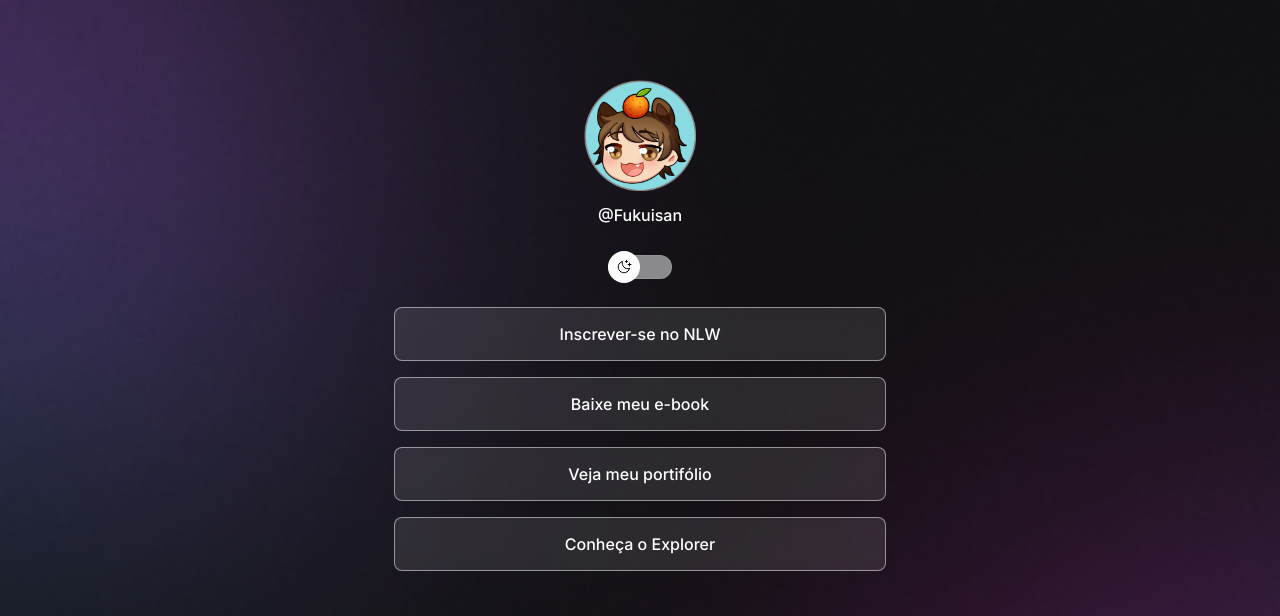
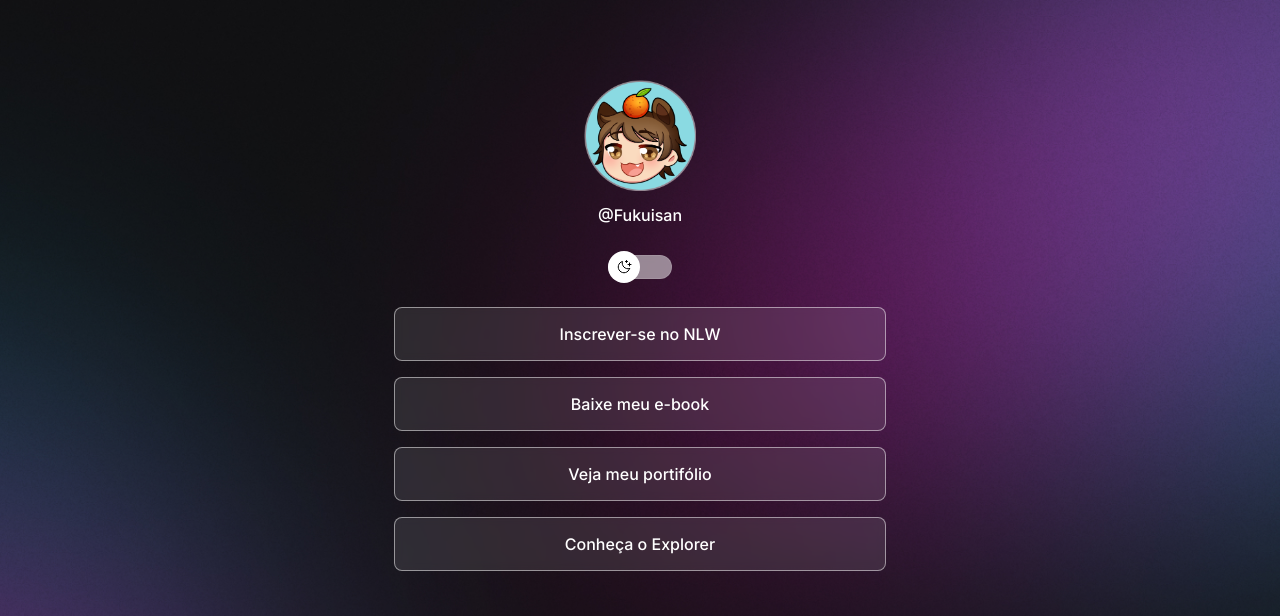
Before and after one commit to KendiFujii/Card-social, a plain HTML site: page index.html in a window 1280 px wide. Shown: the top 616 px of the page. Drawn offline with nearby package versions, Linux system fonts and the light colour scheme.

Commit message:
change background based on media queries

```diff
--- a/style.css
+++ b/style.css
@@ -32,6 +32,7 @@ body {
 
   /*background: color image repeat position/size */
   background: var(--bg-url) no-repeat top center/cover;
+  height: 100vh;
 }
 
 body * {
@@ -164,3 +165,14 @@ footer {
   text-align: center;
   font-size: 14px;
 }
+
+/* media queries */
+@media (min-width: 700px) {
+:root {
+  --bg-url: url(./assests/bg-desktop.jpg);
+}
+
+.light {
+  --bg-url: url(./assests/bg-desktop-light.jpg);
+}
+}
```
Also changed, not shown: assests/bg-desktop-light.jpg (added), assests/bg-desktop.jpg (added).
